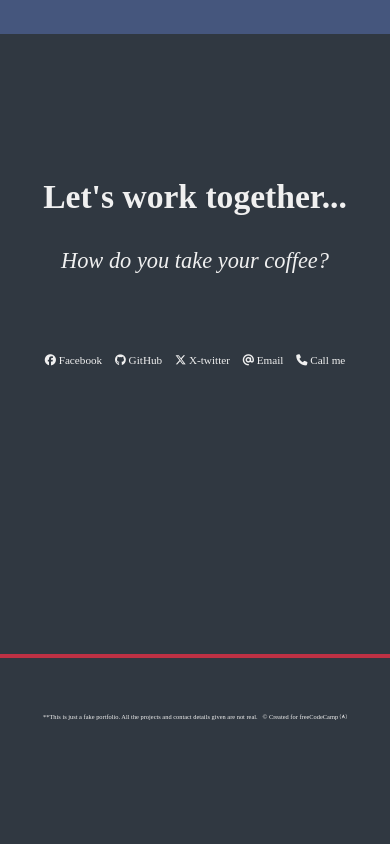
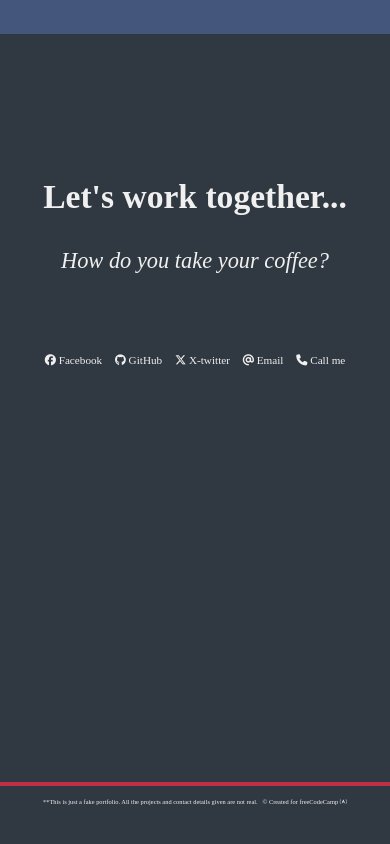
Before and after one commit to NeyieSamboJakper/Personal-Portfolio-Webpage, a plain HTML site: page index.html in a window 390 px wide. Shown: the part 1365-2209 px from the top of the page. Drawn offline with Linux system fonts and the light colour scheme.

Commit message:
Update styles.css

```diff
--- a/styles.css
+++ b/styles.css
@@ -5,7 +5,7 @@
 }
 body {
   width: 100%;
-  background-color: white;
+  background-color: var(--main-gray);
 }
 
 .container__1,
@@ -334,11 +334,11 @@ footer > p > a {
   }
   footer {
     gap: 0.3rem;
-    margin-block: 9rem;
+    margin-block: 17rem;
   }
   footer > p {
     font-size: 0.4em;
-    margin-top: 2.5rem;
+    margin-top: 0.7rem;
   }
 }
 @media (max-width: 360px) {
@@ -383,10 +383,10 @@ footer > p > a {
   }
   footer {
     gap: 0.2rem;
-    margin-block: 9rem;
+    margin-block: 15rem;
   }
   footer > p {
     font-size: 0.4rem;
-    margin-top: 2.5rem;
+    margin-top: 1.5rem;
   }
 }
```
